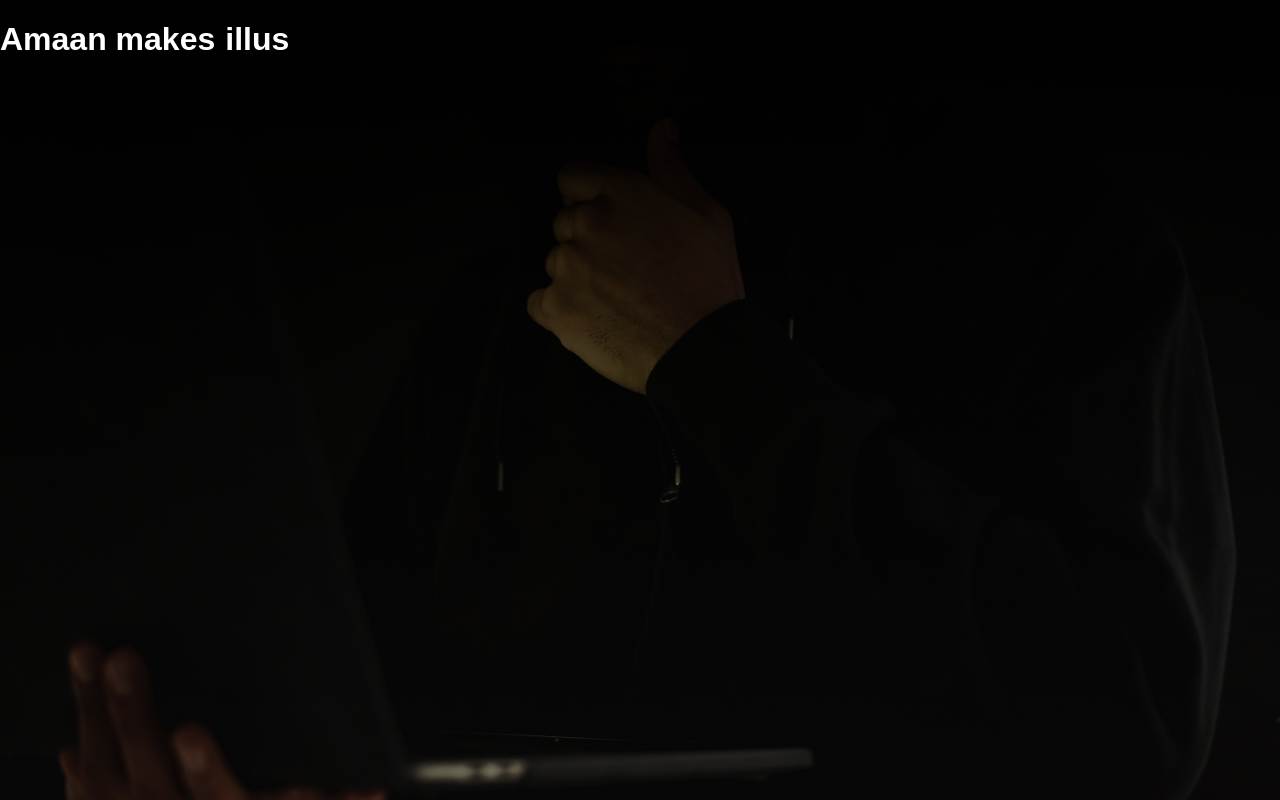
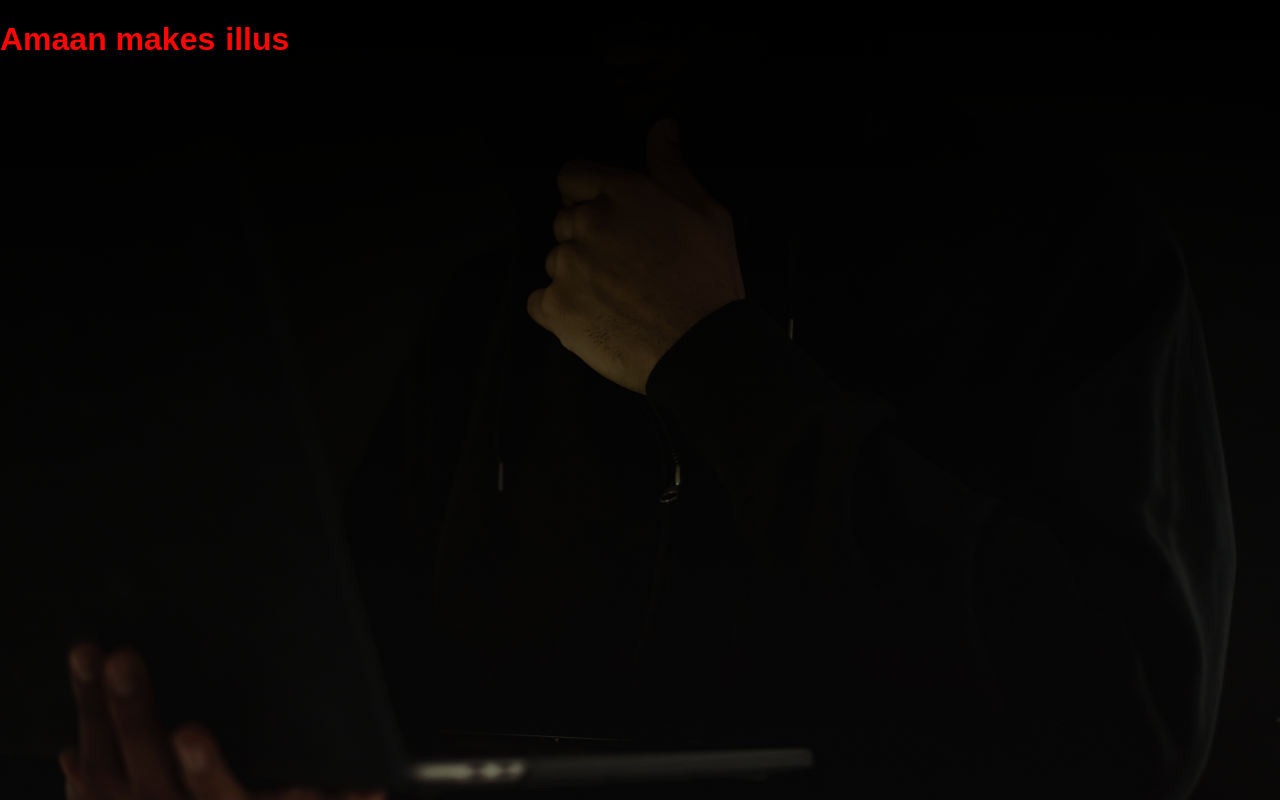
Before and after one commit to amaan1dev/typwriter-effect-with-js-miniproject, a plain HTML site: page index.html in a window 1280 px wide. Drawn offline with Linux system fonts and the light colour scheme.

Commit message:
Update style.css

```diff
--- a/style.css
+++ b/style.css
@@ -7,7 +7,7 @@ body{
 
 .body-bg{
     display: flex;
-    color: white;
+    color: rgb(252, 6, 6);
     height: 100vh;
     background-image: linear-gradient(rgba(0,0,0,1),rgba(0,0,0,0.2)),url(/images/hero.jpg);
     background-size: cover;
```
